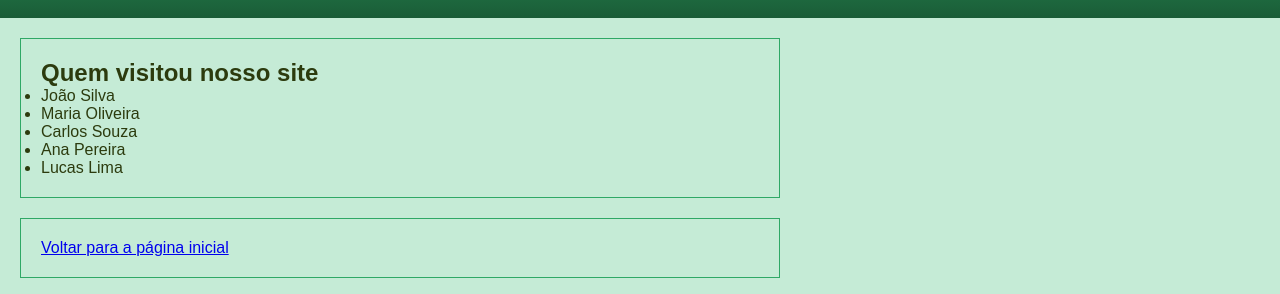
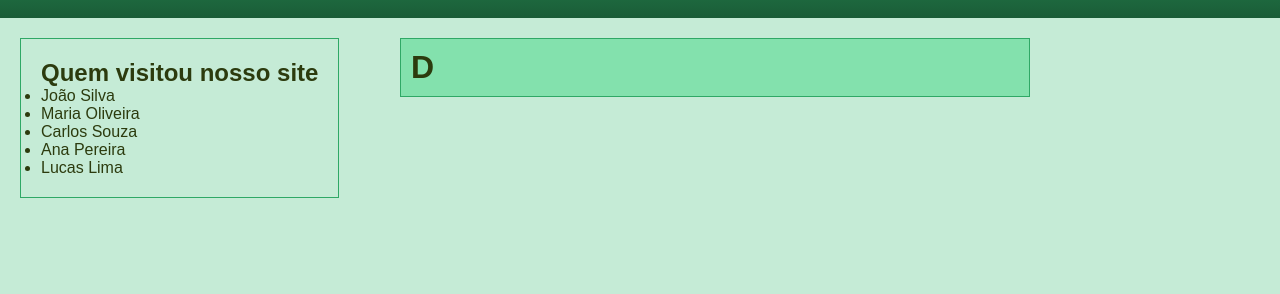
Before and after one commit to josesantos767/desafio-10, a plain HTML site: page conteudo/index.html in a window 1280 px wide. Shown: the part 186-480 px from the top of the page. Drawn offline with Linux system fonts and the light colour scheme.

Commit message:
MODIFIQUEI

```diff
--- a/conteudo/estilo/style.css
+++ b/conteudo/estilo/style.css
@@ -52,4 +52,12 @@ main {
     color: rgb(44, 59, 14);
     margin: 20px 500px 20px 20px;
     border: 1px solid var(--cor3);
+    position: absolute;
 }
+.destaque {
+    background-color: var(--cor1);
+    border: 1px solid var(--cor3);
+    padding: 10px;
+   margin: 20px 250px 20px 400px;
+   position: relative;
+}
--- a/conteudo/index.html
+++ b/conteudo/index.html
@@ -25,8 +25,8 @@
             <li>Lucas Lima</li>
         </ul>
     </main>
-    <main class="center">
-        <a href="../desafio=10.html">Voltar para a página inicial</a>
+    <main class="destaque">
+        <h1>D</h1>
     </main>
 </body>
 </html>
```
Also changed, not shown: desafio=10.html (+1 -1 lines).
